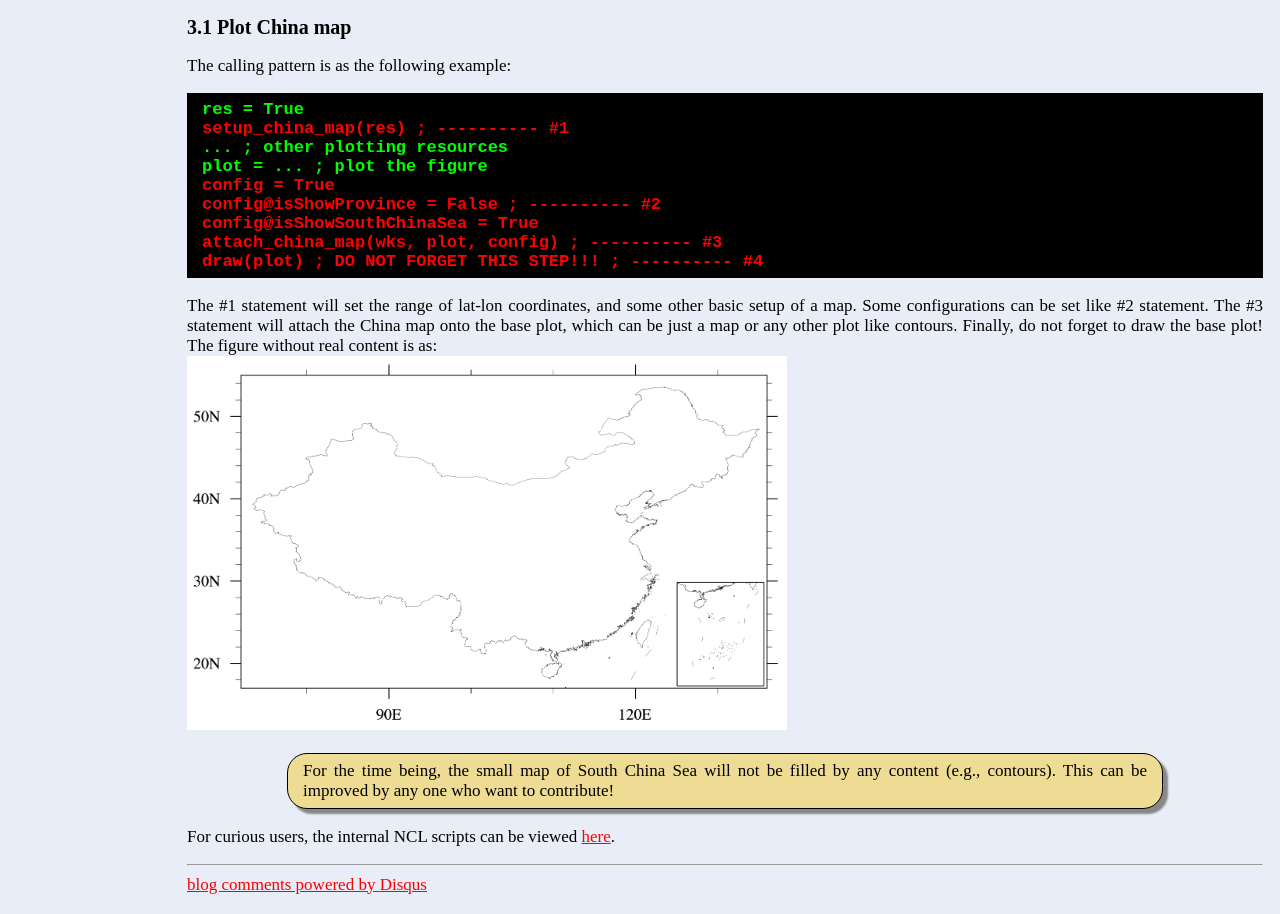
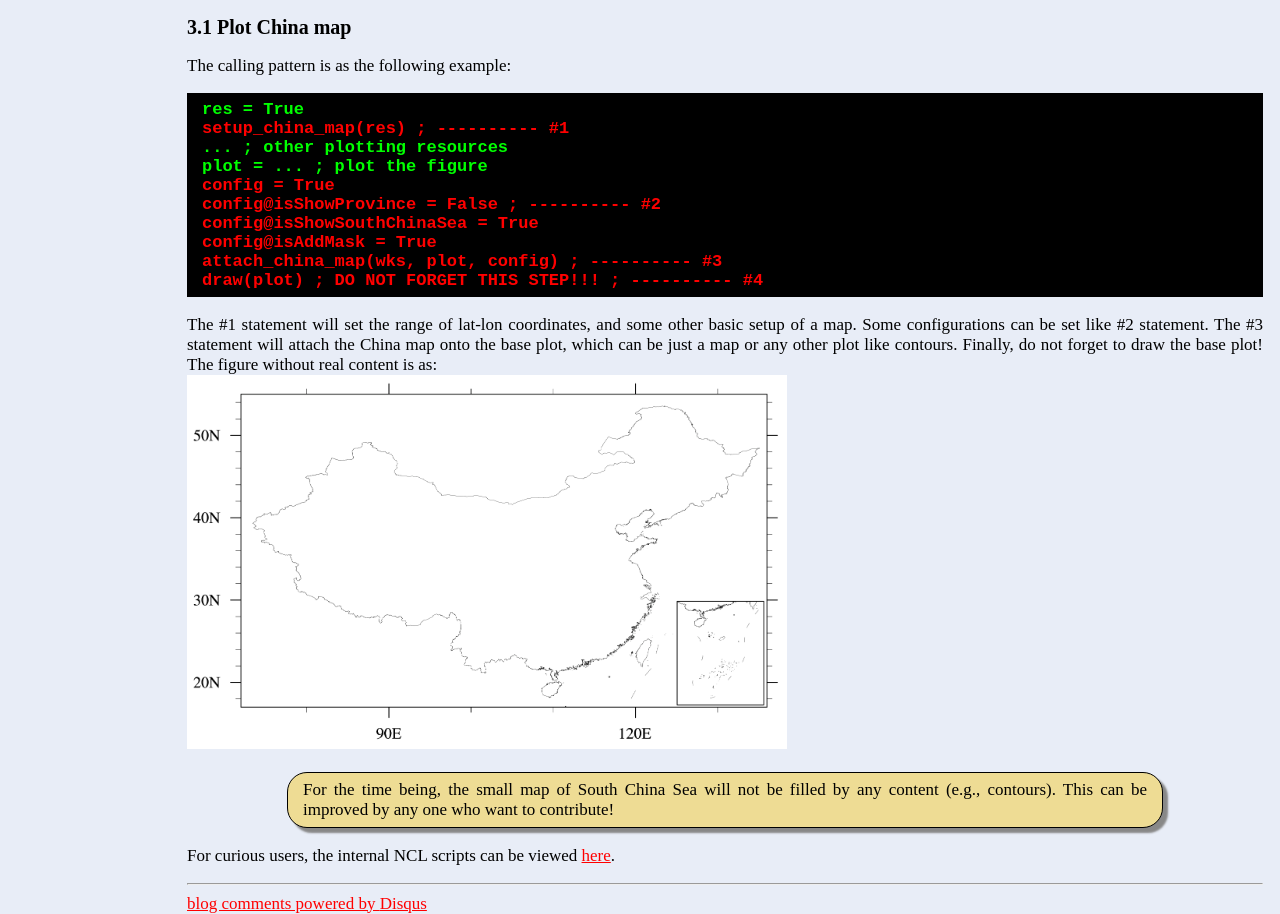
Before and after one commit to huyong1109/geodiag, a Jekyll site: the page built from documentation.html, in a window 1280 px wide. Shown: the part 323-1237 px from the top of the page. Built offline with Jekyll 4.4.1, drawn with Linux system fonts in a browser that asks for light colours; comment, search, counter and statistics services are not loaded.

Commit message:
Change the doc for China mask

```diff
--- a/documentation.html
+++ b/documentation.html
@@ -31,6 +31,7 @@ comments: true
 			config = True<br>
 			config@isShowProvince = False           ; ---------- #2<br>
 			config@isShowSouthChinaSea = True<br>
+			config@isAddMask = True<br>
 			attach_china_map(wks, plot, config)     ; ---------- #3<br>
 			draw(plot) ; DO NOT FORGET THIS STEP!!! ; ---------- #4
 			</font>
--- a/index.html
+++ b/index.html
@@ -26,6 +26,7 @@ comments: true
 <h1>3. News</h1>
 <p>
 	<ul>
+		<li>2012-02-17: Add the mask for plotting China region only.
 		<li>2012-02-15: Add the script for drawing Taylor diagram from COSP, see
 		<a href="https://github.com/lasg-model/geodiag/blob/master/scripts/cloud/cloud_fraction_taylor_diagram.ncl">here</a>.</li>
 		<li>2012-02-14: Add the script for diagnosing cloud fractions from COSP,
```
